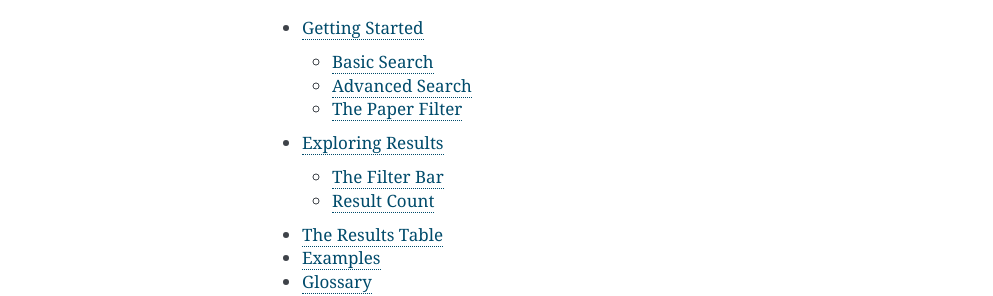
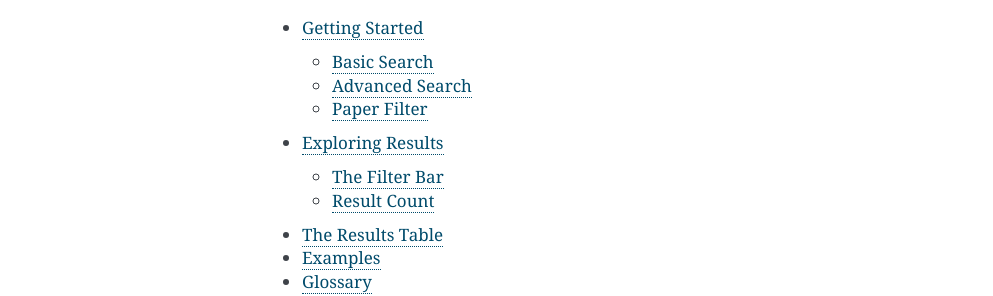
Before and after one commit to cancervariants/metakb, a Sphinx documentation site: the page built from docs/index.rst, in a window 1280 px wide. Shown: the part 441-737 px from the top of the page, without its empty margins (148-1141 px from the left). Built offline with Sphinx 7.4.7, drawn with Linux system fonts in a browser that asks for light colours.

Commit message:
update links

```diff
--- a/docs/index.rst
+++ b/docs/index.rst
@@ -12,9 +12,9 @@
 This site is reference documentation for using the associated `web interface`_ for searching
 the meta-knowledgebase.
 
-.. _`VICC`: http://cancervariants.org
-.. _`preprint`: https://www.biorxiv.org/content/10.1101/366856v2
-.. _`web interface`: https://search.cancervariants.org
+.. _VICC: http://cancervariants.org
+.. _preprint: https://www.biorxiv.org/content/10.1101/366856v2
+.. _web interface: https://search.cancervariants.org
 
 User Guide
 ----------
--- a/docs/layout/search_bar.rst
+++ b/docs/layout/search_bar.rst
@@ -36,8 +36,8 @@
 
 .. _paper-filter:
 
-The Paper Filter
-----------------
+Paper Filter
+------------
 
 The original goal of the meta-knowledgebase was the harmonization of clinical interpretations of
 somatic variants in cancers. Our manuscript describes this harmonization across six established
@@ -57,5 +57,5 @@
 
 .. # Links
 
-.. _`MET evidence`: https://civicdb.org/events/genes/52/summary/variants/621/summary/evidence/1584/summary#evidence
-.. _`ElasticSearch query documentation`: https://www.elastic.co/guide/en/elasticsearch/reference/6.6/query-dsl-query-string-query.html#query-string-syntax
+.. _MET evidence: https://civicdb.org/events/genes/52/summary/variants/621/summary/evidence/1584/summary#evidence
+.. _ElasticSearch query documentation: https://www.elastic.co/guide/en/elasticsearch/reference/6.6/query-dsl-query-string-query.html#query-string-syntax
```
